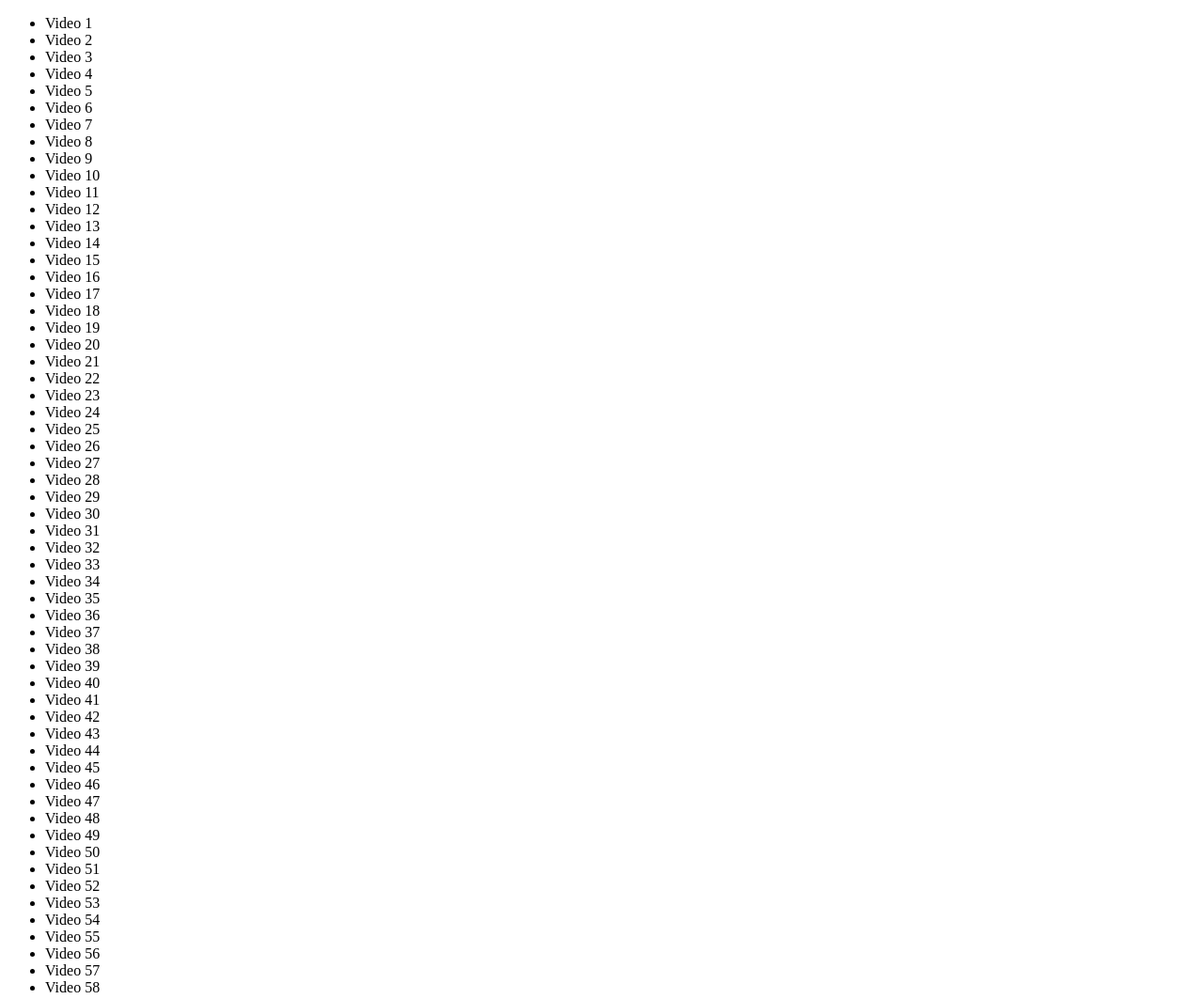
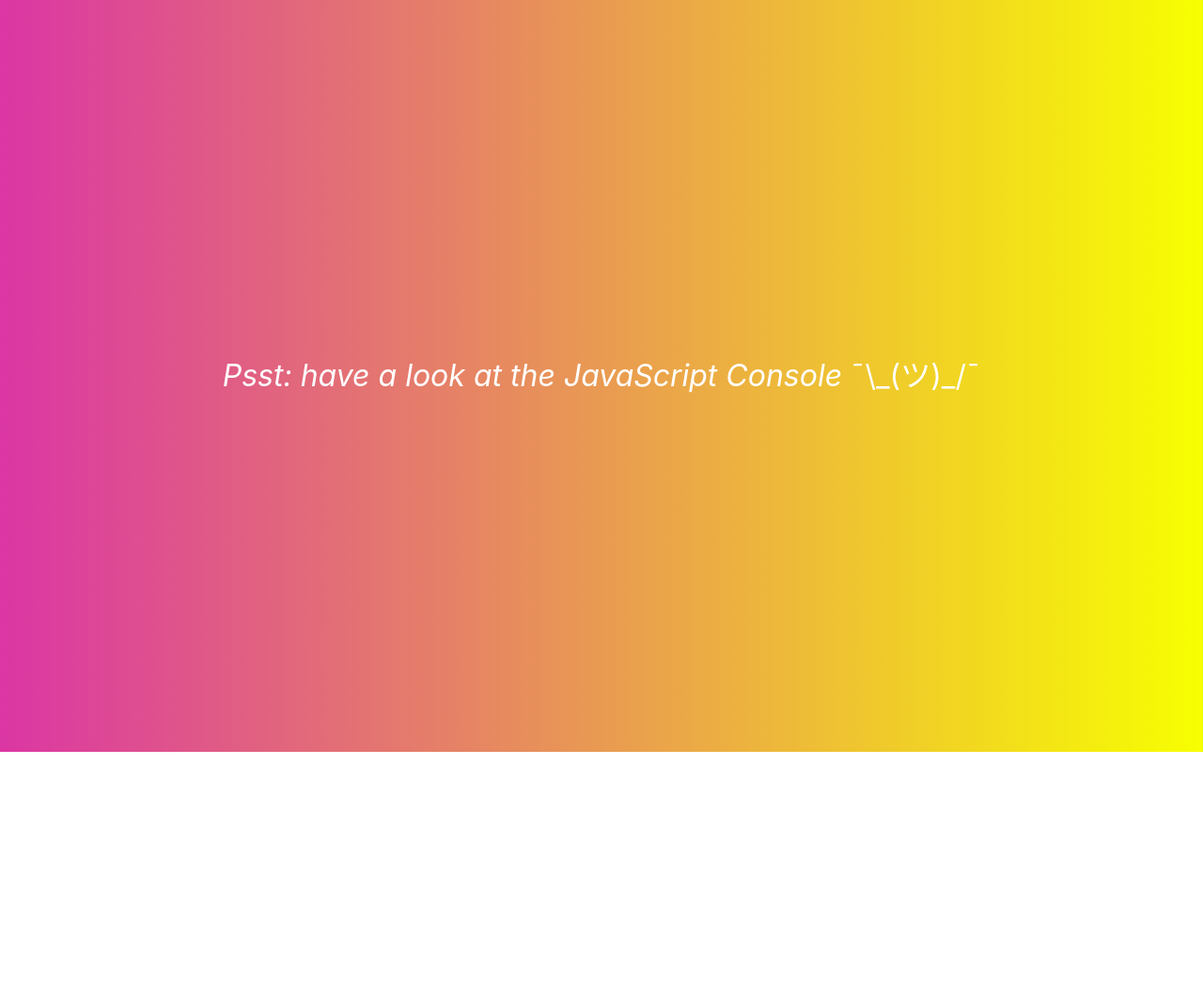
Before and after one commit to eneax/JavaScript30, a plain HTML site: page 18 - Adding Up Times with Reduce/index.html in a window 1280 px wide. Shown: the whole page at 94% size. After the commit the page ends 800 px from the top, so only its background shows below. Drawn offline with Linux system fonts and the light colour scheme.

Commit message:
Add style.css and favicon

```diff
--- a/18 - Adding Up Times with Reduce/index.html
+++ b/18 - Adding Up Times with Reduce/index.html
@@ -3,8 +3,13 @@
 <head>
   <meta charset="UTF-8">
   <title>Videos</title>
+  <link rel="stylesheet" href="style.css">
+  <link rel="icon" href="favicon.png">
 </head>
 <body>
+
+  <p><em>Psst: have a look at the JavaScript Console</em> ¯\_(ツ)_/¯</p>
+
   <ul class="videos">
     <li data-time="5:43">
       Video 1
--- /dev/null
+++ b/18 - Adding Up Times with Reduce/style.css
@@ -0,0 +1,24 @@
+html, body {
+  height: 100%;
+}
+
+body {
+  background: #f7ff00;
+  background: -webkit-linear-gradient(to right, #db36a4, #f7ff00);
+  background: linear-gradient(to right, #db36a4, #f7ff00);
+  font-family: -apple-system,BlinkMacSystemFont,Segoe UI,Roboto,Oxygen-Sans,Ubuntu,Cantarell,Helvetica Neue,sans-serif;
+  padding: 0;
+  margin: 0;
+  display: flex;
+  text-align: center;
+  align-items: center;
+  justify-content: center;
+}
+
+p {
+  font-size: 2rem;
+  line-height: 1.5;
+  color: #fff;
+}
+
+ul { display: none; }
```
Also changed, not shown: 18 - Adding Up Times with Reduce/favicon.png (added).
